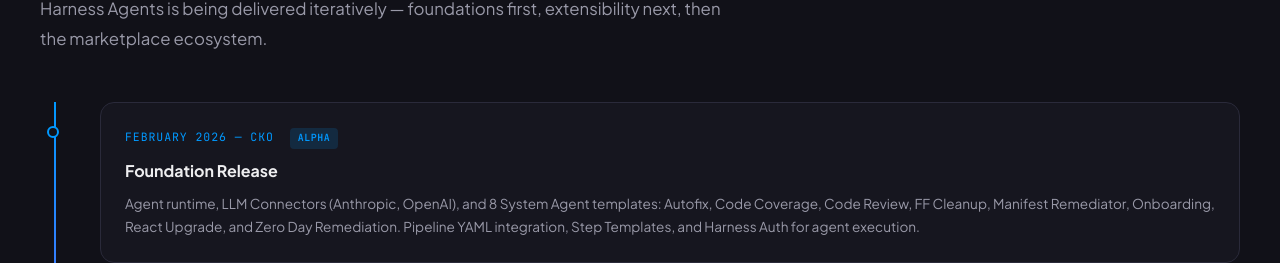
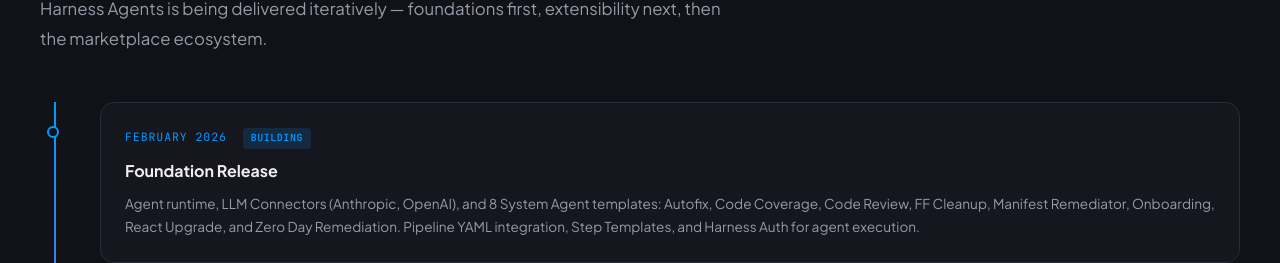
Before and after one commit to thisrohangupta/harness-agents-marketing, a Next.js app: page / in a window 1280 px wide. Shown: the part 7317-7580 px from the top of the page. Built offline with nearby package versions, Linux system fonts and the light colour scheme.

Commit message:
content: update Foundation Release badge to Building and remove CKO
Co-Authored-By: Claude Opus 4.6 <noreply@anthropic.com>

```diff
--- a/components/roadmap-section.tsx
+++ b/components/roadmap-section.tsx
@@ -1,7 +1,7 @@
 const timelineItems = [
   {
-    date: "February 2026 \u2014 CKO",
-    badge: "Alpha",
+    date: "February 2026",
+    badge: "Building",
     badgeClass: "bg-[rgba(0,153,255,0.15)] text-[var(--accent-blue)]",
     title: "Foundation Release",
     description:
```
